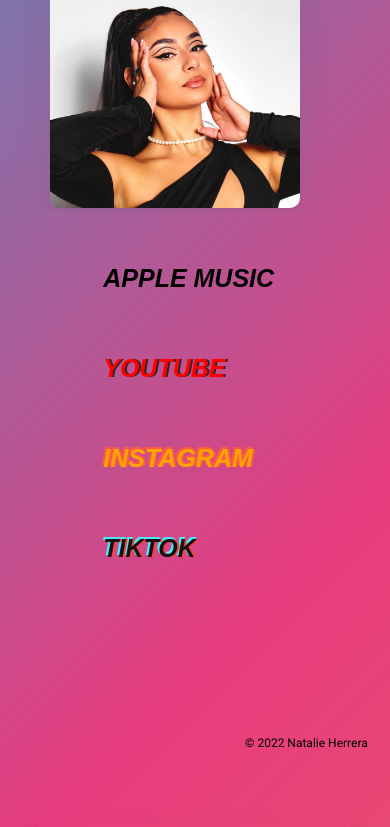
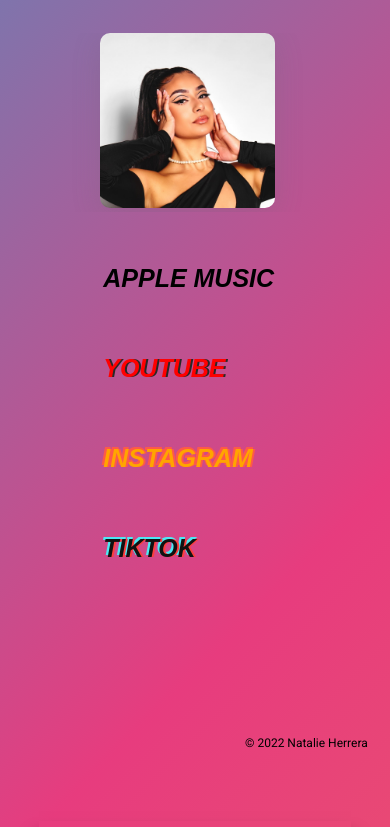
Before and after one commit to juan-rios13/Natalie-website, a plain HTML site: page index.html in a window 390 px wide. Shown: the part 73-900 px from the top of the page. Drawn offline with Linux system fonts and the light colour scheme; grey boxes are pictures that could not be loaded.

Commit message:
fixed phone resposinvenesss

```diff
--- a/styles.css
+++ b/styles.css
@@ -145,7 +145,7 @@
 .link{
 
     width: 25%;
-    padding: 28px;
+    padding: 16px;
     display: flex;
     flex-direction: column;
     font-size: 48px;
@@ -175,8 +175,8 @@
     filter: drop-shadow(2px 0px 0px #282828)
 }
 .picture{
-    max-width: 700px;
-    height: 700px;
+    max-width: 800px;
+    height: 800px;
 }
 
 
@@ -218,8 +218,8 @@
     }
 
     .picture{
-        height: 250px;
-        margin-left: 50px;
+        height: 175px;
+        margin-left: 100px;
         border-radius: 10px;
         box-shadow: rgba(100, 100, 111, 0.2) 0px 7px 29px 0px;
 
```
